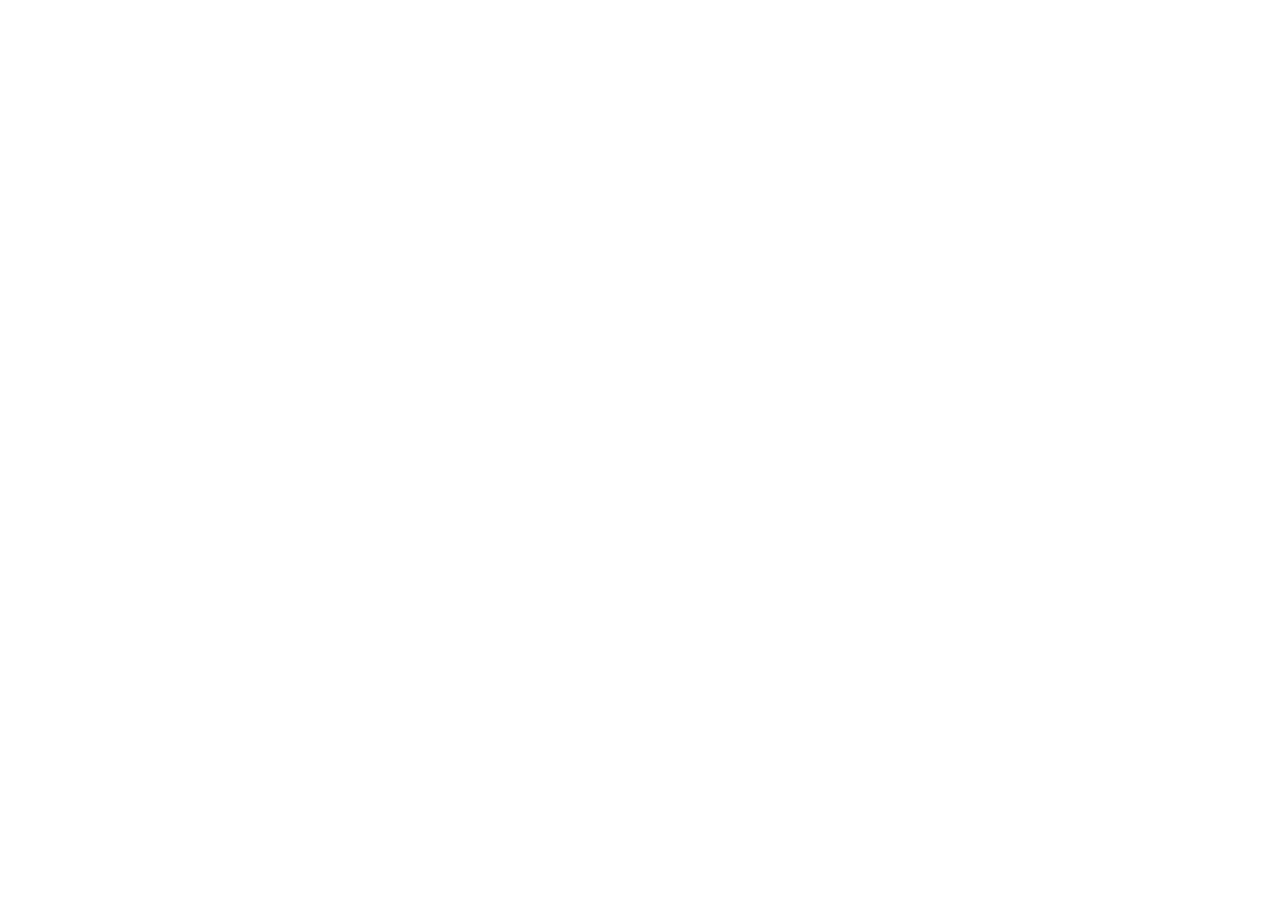
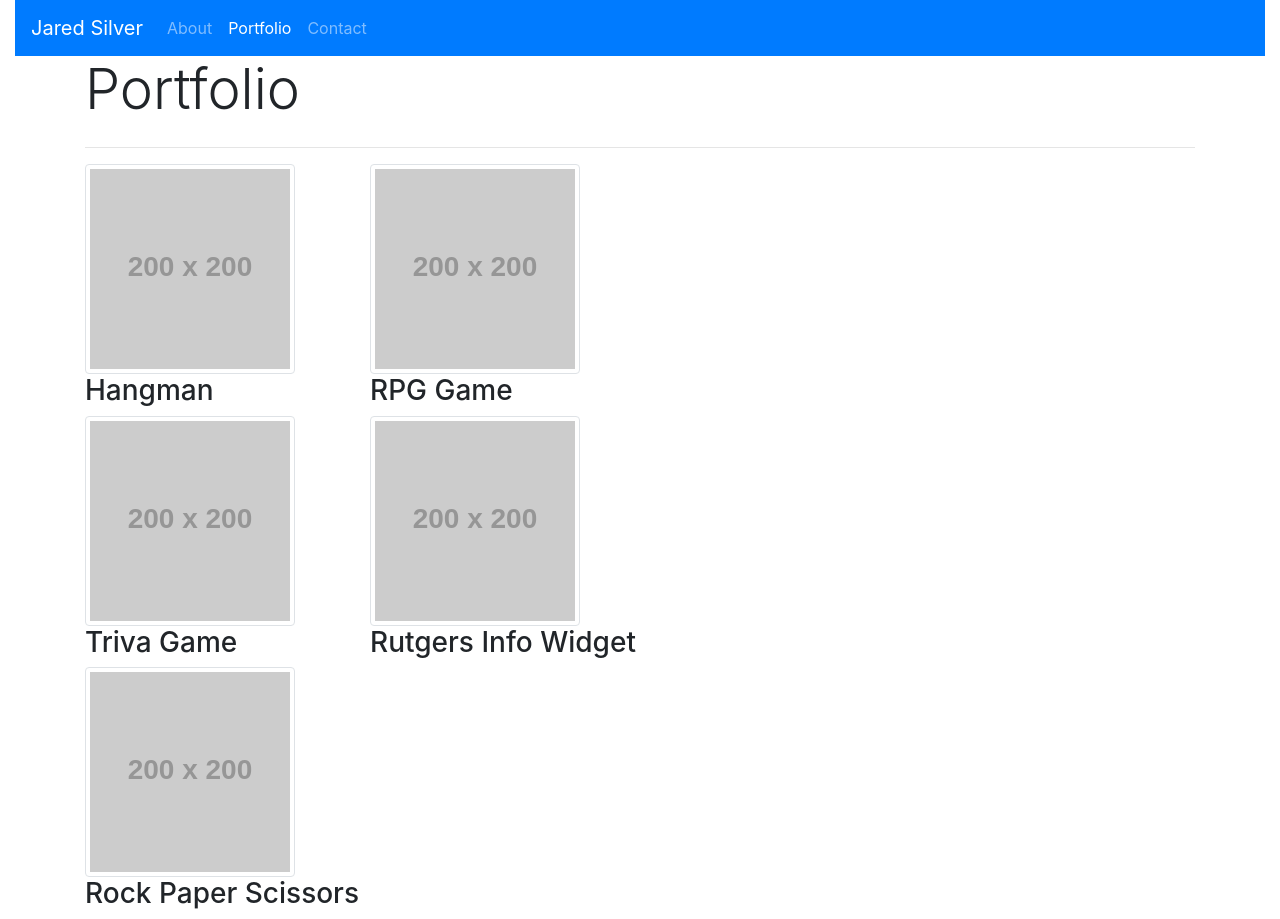
Before and after one commit to jsilver88/Bootstrap-Portfolio, a plain HTML site: page portfolio.html in a window 1280 px wide. Before the commit the page ends 800 px from the top, so only its background shows below. Drawn offline with nearby package versions, Linux system fonts and the light colour scheme; placeholder pictures from the web are drawn by us.

Commit message:
added imgs and headers to portfolio page

```diff
--- a/portfolio.html
+++ b/portfolio.html
@@ -0,0 +1,76 @@
+<!doctype html>
+<html lang="en">
+  <head>
+    <!-- Required meta tags -->
+    <meta charset="utf-8">
+    <meta name="viewport" content="width=device-width, initial-scale=1, shrink-to-fit=no">
+
+    <!-- Bootstrap CSS -->
+    <link rel="stylesheet" href="https://stackpath.bootstrapcdn.com/bootstrap/4.4.1/css/bootstrap.min.css" integrity="sha384-Vkoo8x4CGsO3+Hhxv8T/Q5PaXtkKtu6ug5TOeNV6gBiFeWPGFN9MuhOf23Q9Ifjh" crossorigin="anonymous">
+
+    <title>Portfolio</title>
+  </head>
+  <body>
+        <div class="container-fluid">
+                <div class="row">
+                    <div class="col-lg-12">
+                            <nav class="navbar navbar-expand-lg navbar-dark bg-primary">
+                                    <a class="navbar-brand" href="#">Jared Silver</a>
+                                    <button class="navbar-toggler" type="button" data-toggle="collapse" data-target="#navbarNav" aria-controls="navbarNav" aria-expanded="false" aria-label="Toggle navigation">
+                                      <span class="navbar-toggler-icon"></span>
+                                    </button>
+                                    <div class="collapse navbar-collapse" id="navbarNav">
+                                      <ul class="navbar-nav">
+                                        <li class="nav-item">
+                                          <a class="nav-link" href="index.html">About <span class="sr-only">(current)</span></a>
+                                        </li>
+                                        <li class="nav-item active">
+                                          <a class="nav-link" href="#">Portfolio</a>
+                                        </li>
+                                        <li class="nav-item">
+                                          <a class="nav-link" href="contact.html">Contact</a>
+                                        </li>
+                                      </ul>
+                                    </div>
+                                  </nav>
+                        </div>
+                </div>
+        </div>
+
+        <div class="container">
+            <div class="row">
+                <div class="col-12">
+                    <h1 class="display-4">Portfolio</h1>
+                 </div>
+            </div>
+            <hr>
+
+            <div class="row">
+                <div class="col-3">
+                    <img src="https://via.placeholder.com/200x200" class="img-thumbnail" alt="hangman">
+                    <h3>Hangman</h3>
+                </div>
+                <div class="col-9">
+                    <img src="https://via.placeholder.com/200x200" class="img-thumbnail" alt="RPG game">
+                    <h3>RPG Game</h3>
+                </div>
+            </div>
+
+            <div class="row">
+                <div class="col-3">
+                    <img src="https://via.placeholder.com/200x200" class="img-thumbnail" alt="Trivia Game">
+                    <h3>Triva Game</h3>
+                </div>
+                <div class="col-9">
+                    <img src="https://via.placeholder.com/200x200" class="img-thumbnail" alt="Rutgers Info Widget">
+                    <h3>Rutgers Info Widget</h3>
+                </div>
+            </div>
+
+            <div class="row">
+                <div class="col-12">
+                    <img src="https://via.placeholder.com/200x200" class="img-thumbnail" alt="Rock Paper Scissors">
+                    <h3>Rock Paper Scissors</h3>
+                </div>
+            </div>
+        </div>
```
Also changed, not shown: contact.html (+11 -8 lines).
